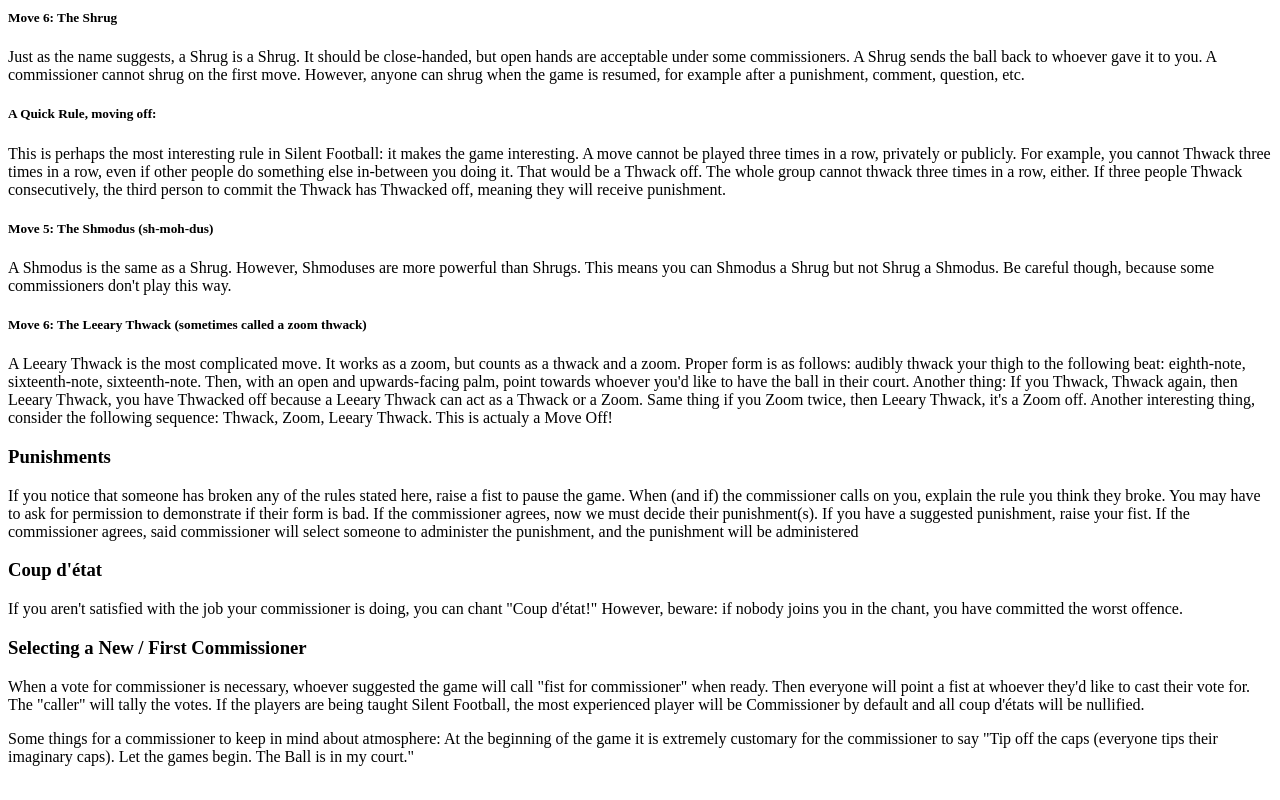
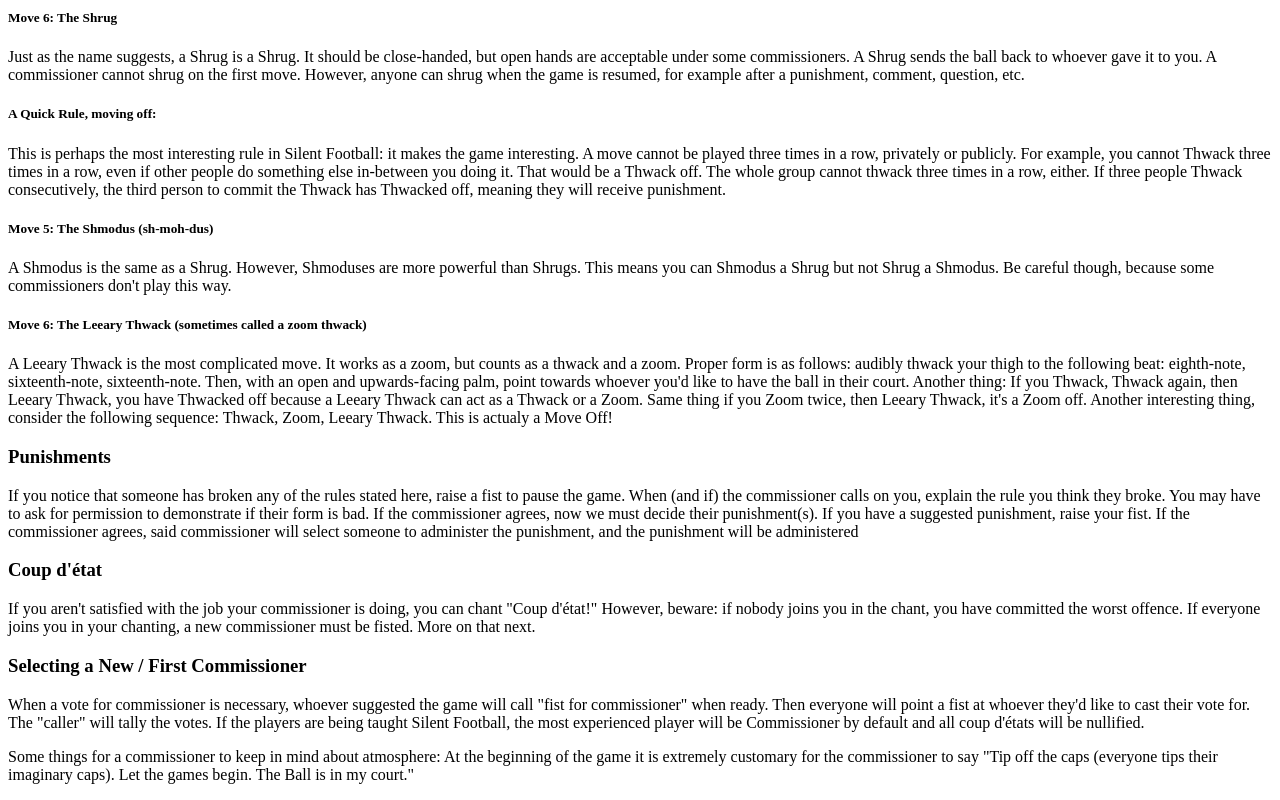
Before and after one commit to Gregorio-McGreg/Gregorio-McGreg.github.io, a plain HTML site: page football.html in a window 1280 px wide. Shown: the part 930-1730 px from the top of the page. Drawn offline with Linux system fonts and the light colour scheme.

Commit message:
Update football.html

```diff
--- a/football.html
+++ b/football.html
@@ -47,7 +47,7 @@
 <p>If you notice that someone has broken any of the rules stated here, raise a fist to pause the game. When (and if) the commissioner calls on you, explain the rule you think they broke. You may have to ask for permission to demonstrate if their form is bad. If the commissioner agrees, now we must decide their punishment(s). If you have a suggested punishment, raise your fist. If the commissioner agrees, said commissioner will select someone to administer the punishment, and the punishment will be administered</p>
 
 <h3>Coup d'état</h3>
-<p>If you aren't satisfied with the job your commissioner is doing, you can chant "Coup d'état!" However, beware: if nobody joins you in the chant, you have committed the worst offence.</p>
+<p>If you aren't satisfied with the job your commissioner is doing, you can chant "Coup d'état!" However, beware: if nobody joins you in the chant, you have committed the worst offence. If everyone joins you in your chanting, a new commissioner must be fisted. More on that next.</p>
 
 <h3>Selecting a New / First Commissioner</h3>
 <p>When a vote for commissioner is necessary, whoever suggested the game will call "fist for commissioner" when ready. Then everyone will point a fist at whoever they'd like to cast their vote for. The "caller" will tally the votes. If the players are being taught Silent Football, the most experienced player will be Commissioner by default and all coup d'états will be nullified.</p>
```
